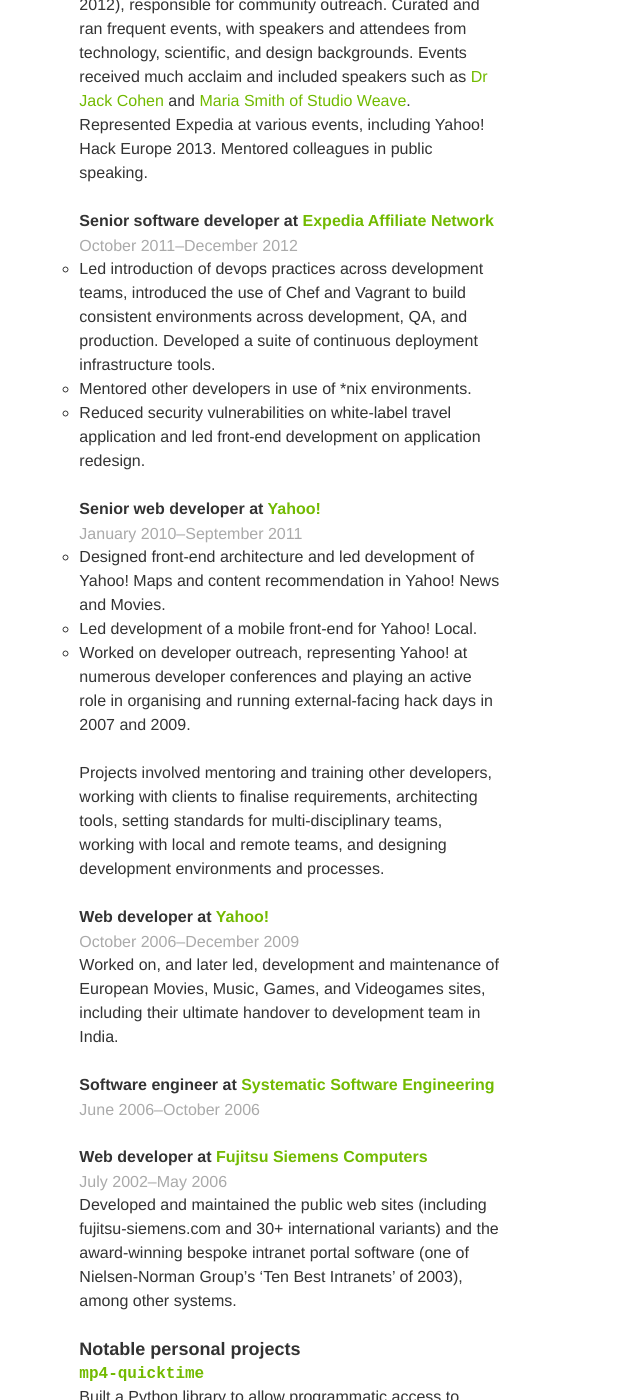
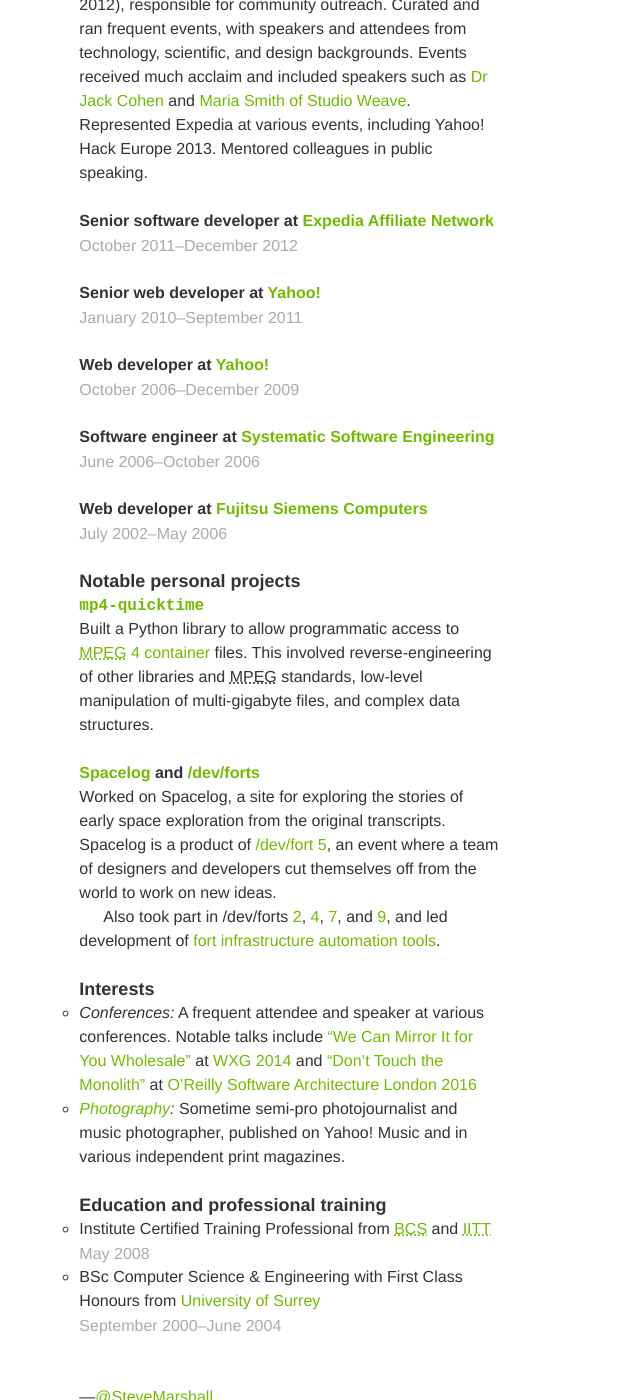
Before and after one commit to SteveMarshall/stevemarshall.github.io, a Jekyll site: the page built from cv.md, in a window 1280 px wide and 1400 px high, scrolled down 1164 px. Shown: the whole window, without its empty margins (0-640 px from the left). Built offline with Jekyll 4.4.1, drawn with Linux system fonts in a browser that asks for light colours; our own code applies the rules of GitHub Pages for plain Markdown files.

Commit message:
Remove irrelevant details from development jobs

```diff
--- a/cv.md
+++ b/cv.md
@@ -83,41 +83,17 @@
 2011</time>--<time datetime="2012-12-07">December 2012</time></span>
 {: .meta}
 
-- Led introduction of devops practices across development teams,
-  introduced the use of Chef and Vagrant to build consistent
-  environments across development, QA, and production. Developed a
-  suite of continuous deployment infrastructure tools.
-- Mentored other developers in use of *nix environments.
-- Reduced security vulnerabilities on white-label travel application
-  and led front-end development on application redesign.
-
 ### Senior web developer at [Yahoo!](http://yahoo.com/)
 
 <span><time datetime="2010-01-01">January
 2010</time>--<time datetime="2011-09-21">September 2011</time></span>
 {: .meta}
 
-- Designed front-end architecture and led development of Yahoo! Maps and
-  content recommendation in Yahoo! News and Movies.
-- Led development of a mobile front-end for Yahoo! Local.
-- Worked on developer outreach, representing Yahoo! at
-  numerous developer conferences and playing an active role in
-  organising and running external-facing hack days in 2007 and 2009.
-
-Projects involved mentoring and training other developers, working with
-clients to finalise requirements, architecting tools, setting standards
-for multi-disciplinary teams, working with local and remote teams,
-and designing development environments and processes.
-
 ### Web developer at [Yahoo!](http://yahoo.com/)
 
 <span><time datetime="2006-10-30">October
 2006</time>--<time datetime="2009-12-31">December 2009</time></span>
 {: .meta}
-
-Worked on, and later led, development and maintenance of European
-Movies, Music, Games, and Videogames sites, including their ultimate
-handover to development team in India.
 
 ### Software engineer at [Systematic Software Engineering](http://www.systematic.com/)
 
@@ -130,11 +106,6 @@
 <span><time datetime="2002-07-15">July 2002</time>--<time
 datetime="2006-05-26">May 2006</time></span>
 {: .meta}
-
-Developed and maintained the public web sites (including
-fujitsu-siemens.com and 30+ international variants) and the
-award-winning bespoke intranet portal software (one of Nielsen-Norman
-Group's 'Ten Best Intranets' of 2003), among other systems.
 
 ## Notable personal projects
 
```
